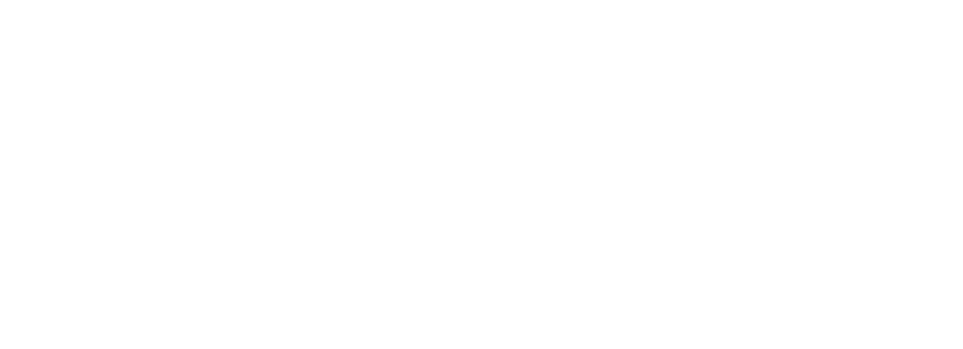
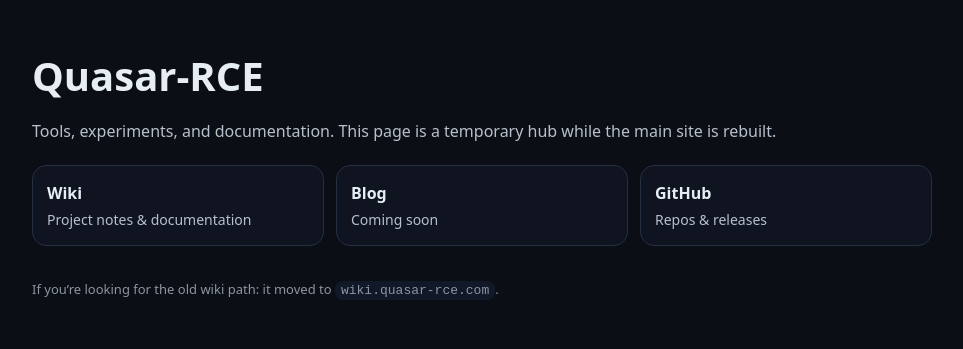
Before and after one commit to LuxenDM/rceweb, a plain HTML site: page index.html in a window 1280 px wide. Shown: the whole page, without its empty margins (158-1121 px from the left). Drawn offline with Linux system fonts and the light colour scheme.

Commit message:
temporary (bare) landing page

```diff
--- a/index.html
+++ b/index.html
@@ -1,2 +1,48 @@
-<html>
+<!doctype html>
+<html lang="en">
+<head>
+  <meta charset="utf-8" />
+  <meta name="viewport" content="width=device-width, initial-scale=1" />
+  <title>Quasar-RCE</title>
+  <style>
+    body{font-family:system-ui,-apple-system,Segoe UI,Roboto,Ubuntu,Cantarell,Noto Sans,sans-serif;margin:0;background:#0b0e14;color:#e6edf3;}
+    main{max-width:900px;margin:0 auto;padding:48px 20px;}
+    h1{font-size:40px;margin:0 0 8px;}
+    p{color:#b7c0cc;line-height:1.5}
+    .grid{display:grid;gap:12px;grid-template-columns:repeat(auto-fit,minmax(220px,1fr));margin-top:22px;}
+    a.card{display:block;padding:16px 14px;border:1px solid #243042;border-radius:14px;text-decoration:none;color:#e6edf3;background:#0f1420;}
+    a.card:hover{border-color:#3a4b66;transform:translateY(-1px);}
+    .label{font-weight:650;margin-bottom:6px}
+    .hint{font-size:14px;color:#b7c0cc}
+    footer{margin-top:34px;font-size:13px;color:#8b95a3}
+    code{background:#111827;padding:2px 6px;border-radius:8px}
+  </style>
+</head>
+<body>
+  <main>
+    <h1>Quasar-RCE</h1>
+    <p>Tools, experiments, and documentation. This page is a temporary hub while the main site is rebuilt.</p>
+
+    <div class="grid">
+      <a class="card" href="https://wiki.quasar-rce.com">
+        <div class="label">Wiki</div>
+        <div class="hint">Project notes & documentation</div>
+      </a>
+
+      <a class="card" href="https://blog.quasar-rce.com">
+        <div class="label">Blog</div>
+        <div class="hint">Coming soon</div>
+      </a>
+
+      <a class="card" href="https://github.com/">
+        <div class="label">GitHub</div>
+        <div class="hint">Repos & releases</div>
+      </a>
+    </div>
+
+    <footer>
+      If you’re looking for the old wiki path: it moved to <code>wiki.quasar-rce.com</code>.
+    </footer>
+  </main>
+</body>
 </html>
```
